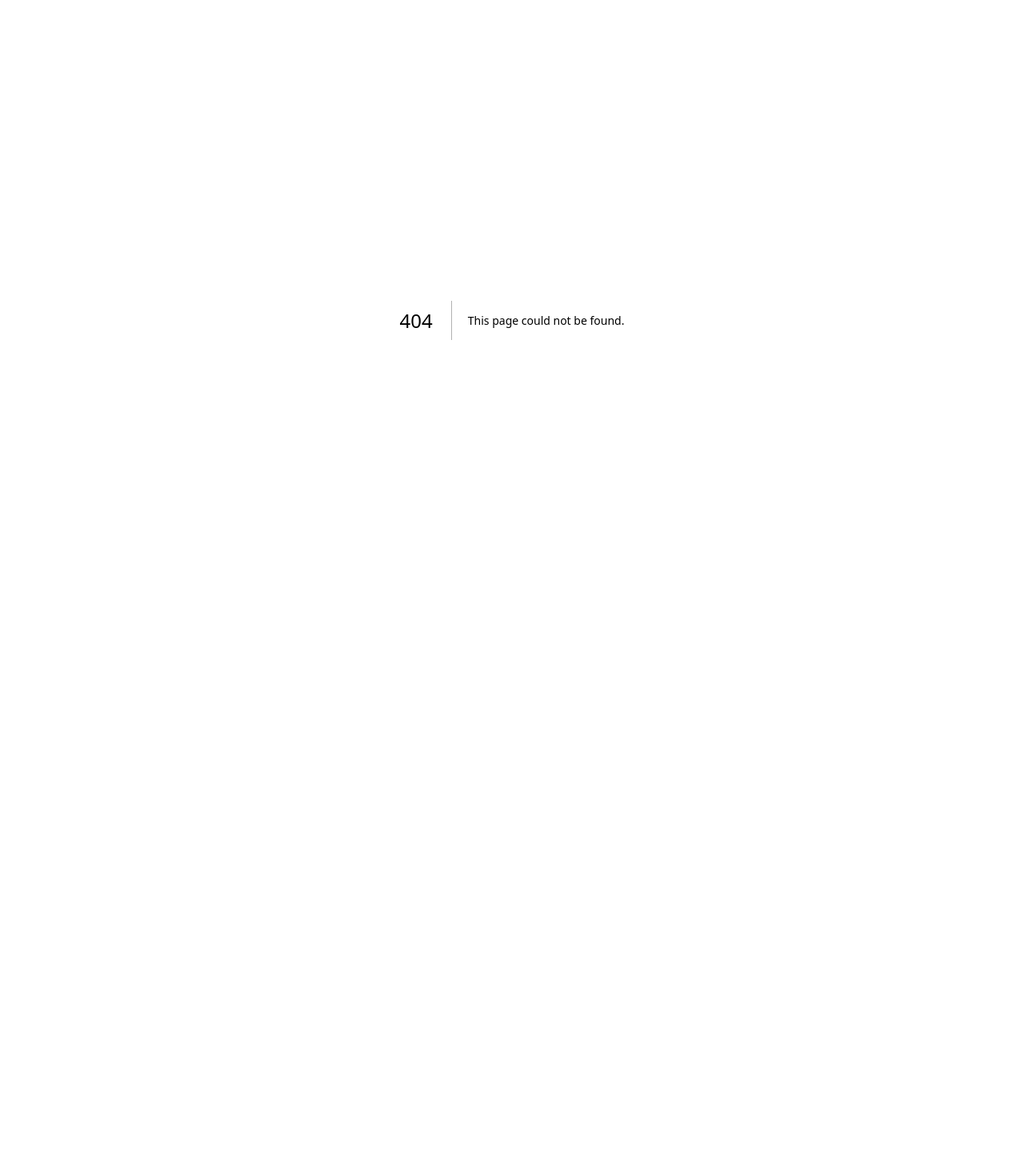
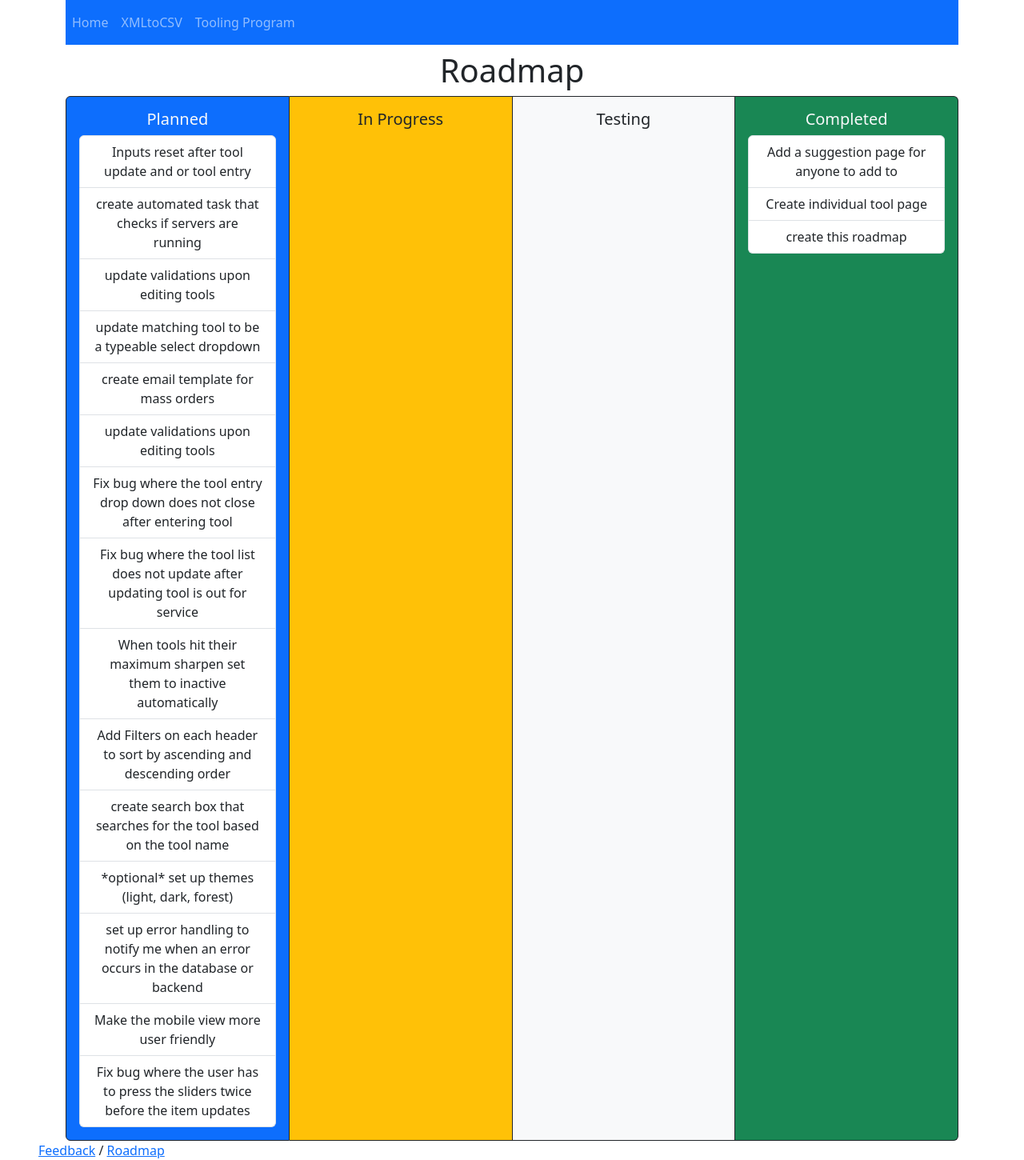
Before and after one commit to hbowlby1/Harrisons-Support-Tools, a Next.js app in the folder xmltocsv/: page /Roadmap in a window 1280 px wide. Before the commit this address had no page. Shown: the whole page at 80% size. Before the commit the page ends 800 px from the top, so only its background shows below. Built offline with nearby package versions, Linux system fonts and the light colour scheme.

Commit message:
updated footer, added roadmap

```diff
--- a/xmltocsv/app/components/Footer.js
+++ b/xmltocsv/app/components/Footer.js
@@ -1,12 +1,16 @@
-import Link from 'next/link'
-import React from 'react'
+import Link from "next/link";
+import React from "react";
 
 function Footer() {
   return (
-    <>
-    <Link href="/Feedback">Feedback</Link>
-    </>
-  )
+    <footer className="ms-5">
+      <Link href="/Feedback">Feedback</Link>
+
+      <span> / </span>
+
+      <Link href="/Roadmap">Roadmap </Link>
+    </footer>
+  );
 }
 
-export default Footer
+export default Footer;
--- /dev/null
+++ b/xmltocsv/pages/Roadmap.js
@@ -0,0 +1,71 @@
+import React from "react";
+
+import ListGroup from "react-bootstrap/ListGroup";
+import Container from "react-bootstrap/Container";
+import Card from "react-bootstrap/Card";
+import { CardGroup } from "react-bootstrap";
+
+import TheNav from "@/app/UI/theNav";
+import Footer from "@/app/components/Footer";
+
+function Roadmap() {
+  return (
+    <>
+      <TheNav />
+      <Container className="mt-2">
+      <h1 className="text-center">Roadmap</h1>
+        <CardGroup className="text-center">
+          <Card style={{ width: "18rem" }} bg="primary" text="light" border="dark">
+            <Card.Body>
+              <Card.Title>Planned</Card.Title>
+              <ListGroup>
+                <ListGroup.Item className="">Inputs reset after tool update and or tool entry</ListGroup.Item>
+                <ListGroup.Item className="">create automated task that checks if servers are running</ListGroup.Item>
+                <ListGroup.Item className="">update validations upon editing tools</ListGroup.Item>
+                <ListGroup.Item className="">update matching tool to be a typeable select dropdown</ListGroup.Item>
+                <ListGroup.Item className="">create email template for mass orders</ListGroup.Item>
+                <ListGroup.Item className="">update validations upon editing tools</ListGroup.Item>
+                <ListGroup.Item className="">Fix bug where the tool entry drop down does not close after entering tool</ListGroup.Item>
+                <ListGroup.Item className="">Fix bug where the tool list does not update after updating tool is out for service</ListGroup.Item>
+                <ListGroup.Item className="">When tools hit their maximum sharpen set them to inactive automatically</ListGroup.Item>
+                <ListGroup.Item className="">Add Filters on each header to sort by ascending and descending order</ListGroup.Item>
+                <ListGroup.Item className="">create search box that searches for the tool based on the tool name</ListGroup.Item>
+                <ListGroup.Item className="">*optional* set up themes (light, dark, forest)</ListGroup.Item>
+                <ListGroup.Item className="">set up error handling to notify me when an error occurs in the database or backend</ListGroup.Item>
+                <ListGroup.Item className="">Make the mobile view more user friendly</ListGroup.Item>
+                <ListGroup.Item className="">Fix bug where the user has to press the sliders twice before the item updates</ListGroup.Item>
+              </ListGroup>
+            </Card.Body>
+          </Card>
+          <Card style={{ width: "18rem" }} bg="warning" text="dark" border="dark">
+            <Card.Body>
+              <Card.Title>In Progress</Card.Title>
+              <ListGroup>
+              </ListGroup>
+            </Card.Body>
+          </Card>
+          <Card style={{ width: "18rem" }} bg="light" border="dark">
+            <Card.Body>
+              <Card.Title>Testing</Card.Title>
+              <ListGroup>
+              </ListGroup>
+            </Card.Body>
+          </Card>
+          <Card style={{ width: "18rem" }} bg="success" text="light" border="dark">
+            <Card.Body>
+              <Card.Title>Completed</Card.Title>
+              <ListGroup>
+              <ListGroup.Item className="">Add a suggestion page for anyone to add to</ListGroup.Item>
+              <ListGroup.Item className="">Create individual tool page</ListGroup.Item>
+              <ListGroup.Item className="">create this roadmap</ListGroup.Item>
+              </ListGroup>
+            </Card.Body>
+          </Card>
+        </CardGroup>
+      </Container>
+      <Footer />
+    </>
+  );
+}
+
+export default Roadmap;
```
